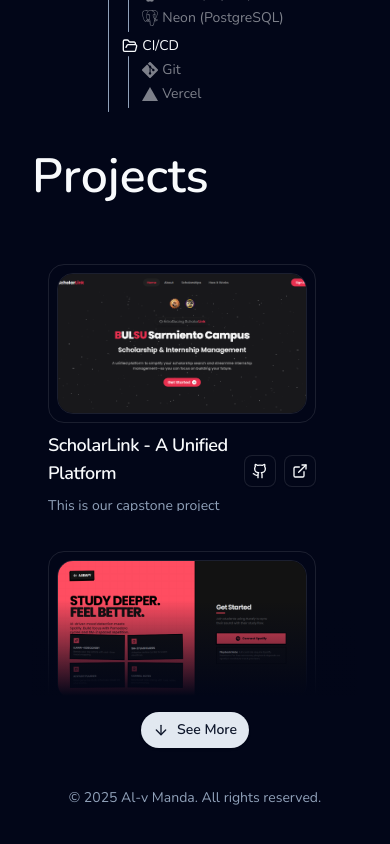
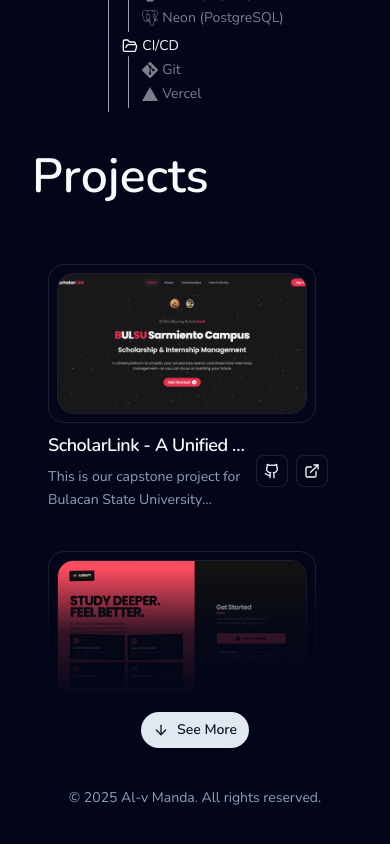
Before and after one commit to Kaizouku14/portfoliov2, a Next.js app: page / in a window 390 px wide. Shown: the part 2128-2972 px from the top of the page. Built offline with nearby package versions, Linux system fonts and the light colour scheme.

Commit message:
refactor: restructure project card and dialog layout for responsiveness

```diff
--- a/components/project/project-card.tsx
+++ b/components/project/project-card.tsx
@@ -18,7 +18,7 @@ export const ProjectCard = ({ data }: { data: ProjectCardProps }) => {
       <ProjectInfoDialog data={data} />
       <div className="flex justify-between items-center gap-2">
         <div className="flex flex-col gap-2 md:h-30 h-20">
-          <h3 className="text-lg font-semibold tracking-tight text-foreground group-hover:text-primary transition-colors">
+          <h3 className="text-lg font-semibold tracking-tight text-foreground group-hover:text-primary transition-colors truncate w-50">
             {data.name}
           </h3>
           <p
--- a/components/project/project-dialog.tsx
+++ b/components/project/project-dialog.tsx
@@ -43,9 +43,9 @@ const ProjectInfoDialog = ({ data }: { data: ProjectCardProps }) => {
         </div>
       </DialogTrigger>
       <DialogContent className="sm:max-w-6xl  p-0" showCloseButton={true}>
-        <ScrollArea className="h-140 rounded-sm md:max-h-[90vh] p-0 ">
+        <ScrollArea className="h-120 md:h-140 rounded-sm md:max-h-[90vh] p-0 ">
           <div className="grid md:grid-cols-2 gap-0 h-full">
-            <div className="bg-muted/30 h-140 p-6 flex items-center justify-center">
+            <div className="bg-muted/30 h-fit md:h-140 p-6 flex items-center justify-center">
               <div className="w-full max-w-xl relative">
                 <Carousel className="w-full group">
                   <CarouselContent>
@@ -101,7 +101,7 @@ const ProjectInfoDialog = ({ data }: { data: ProjectCardProps }) => {
                   animate={{ opacity: 1, y: 0 }}
                   transition={{ duration: 0.4, delay: 0.1 }}
                 >
-                  <DialogTitle className="text-3xl font-bold">
+                  <DialogTitle className="text-2xl md:text-3xl font-bold">
                     {data.name}
                   </DialogTitle>
                 </motion.div>
--- a/components/sections/home.tsx
+++ b/components/sections/home.tsx
@@ -106,7 +106,7 @@ const HeroSection = () => {
         </motion.div>
 
         <motion.p
-          className="mt-4 text-sm md:text-xl max-w-xl sm:max-w-2xl opacity-80 text-muted-foreground"
+          className="mt-4 w-80 md:w-full text-sm md:text-xl max-w-xl sm:max-w-2xl opacity-80 text-muted-foreground"
           variants={descriptionVariants}
         >
           {heroContent.description}
--- a/components/sections/projects.tsx
+++ b/components/sections/projects.tsx
@@ -10,8 +10,16 @@ import { MENU } from "@/constants";
 import { PROJECTS } from "@/data";
 import { cn } from "@/lib/utils";
 
-const GradientOverlay = () => (
-  <div className="absolute bottom-0 left-0 right-0 h-24 bg-linear-to-t from-background to-transparent pointer-events-none" />
+const GradientOverlay = ({ className }: { className?: string }) => (
+  <motion.div
+    initial={{ opacity: 0 }}
+    animate={{ opacity: 1 }}
+    exit={{ opacity: 0 }}
+    className={cn(
+      "absolute bottom-0 left-0 right-0 h-32 bg-linear-to-t from-background via-background/80 to-transparent z-20 pointer-events-none",
+      className
+    )}
+  />
 );
 
 const SeeMoreContent = () => (
@@ -52,6 +60,8 @@ const Projects = () => {
     };
 
     checkOverflow();
+    // Safety check after initial animations might have settled
+    const timer = setTimeout(checkOverflow, 1000);
 
     resizeObserverRef.current = new ResizeObserver(() => {
       requestAnimationFrame(checkOverflow);
@@ -62,6 +72,7 @@ const Projects = () => {
     }
 
     return () => {
+      clearTimeout(timer);
       if (resizeObserverRef.current) {
         resizeObserverRef.current.disconnect();
       }
@@ -122,7 +133,9 @@ const Projects = () => {
           </AnimatePresence>
         </motion.div>
 
-        {!seeMore && <GradientOverlay />}
+        <AnimatePresence>
+          {!seeMore && isOverflowing && <GradientOverlay />}
+        </AnimatePresence>
       </div>
 
       {isOverflowing && (
--- a/data/projects.ts
+++ b/data/projects.ts
@@ -242,7 +242,82 @@ export const PROJECTS: ProjectCardProps[] = [
       },
     ],
   },
-
+  {
+    id: "6",
+    name: "Zynkly — Modern URL Shortener",
+    description:
+      "A fast, privacy-focused URL shortener built with SvelteKit, Turso, and Drizzle ORM. Developed as the final project for IT403 – Web Development. Features include custom slugs, QR codes, password protection, link analytics, and folder-based link organization.",
+    link: "https://zynkly.vercel.app",
+    image: "/zynkly/zynkly.png",
+    media: [
+      { type: "image", url: "/zynkly/zynkly.png", alt: "Zynkly Dashboard" },
+      {
+        type: "image",
+        url: "/zynkly/zynkly-1.png",
+        alt: "Zynkly Preview 1",
+      },
+      {
+        type: "image",
+        url: "/zynkly/zynkly-2.png",
+        alt: "Zynkly Preview 2",
+      },
+      {
+        type: "image",
+        url: "/zynkly/zynkly-3.png",
+        alt: "Zynkly Preview 3",
+      },
+      {
+        type: "image",
+        url: "/zynkly/zynkly-4.png",
+        alt: "Zynkly Preview 4",
+      },
+      {
+        type: "image",
+        url: "/zynkly/zynkly-5.png",
+        alt: "Zynkly Preview 5",
+      },
+    ],
+    technologies: [
+      TECH.SVELTE,
+      TECH.TYPESCRIPT,
+      TECH.NODEJS,
+      TECH.TURSO,
+      TECH.TAILWIND,
+    ],
+    github: "https://github.com/Kaizouku14/IT403-Final-Project",
+    collaborators: [],
+  },
+  {
+    id: "5",
+    name: "Kanban Board",
+    description:
+      "A Trello-style task management app with drag-and-drop functionality to help users organize their work visually.",
+    link: "https://kanban-board-blue-tau.vercel.app",
+    image: "/kanban/kanban.png",
+    media: [
+      {
+        type: "image",
+        url: "/kanban/kanban-1.png",
+        alt: "Kanban Board Preview 1",
+      },
+      {
+        type: "image",
+        url: "/kanban/kanban-2.png",
+        alt: "Kanban Board Preview 2",
+      },
+    ],
+    technologies: [
+      TECH.REACT,
+      TECH.NEXTJS,
+      TECH.TYPESCRIPT,
+      TECH.NODEJS,
+      TECH.NEON,
+      TECH.LUCIA,
+      TECH.TAILWIND,
+    ],
+    github: "https://github.com/Kaizouku14/kanban-board",
+    collaborators: [],
+  },
   {
     id: "9",
     name: "MJA Finance Management",
@@ -368,80 +443,4 @@ export const PROJECTS: ProjectCardProps[] = [
       },
     ],
   },
-  {
-    id: "6",
-    name: "Zynkly — Modern URL Shortener",
-    description:
-      "A fast, privacy-focused URL shortener built with SvelteKit, Turso, and Drizzle ORM. Developed as the final project for IT403 – Web Development. Features include custom slugs, QR codes, password protection, link analytics, and folder-based link organization.",
-    link: "https://zynkly.vercel.app",
-    image: "/zynkly/zynkly.png",
-    media: [
-      { type: "image", url: "/zynkly/zynkly.png", alt: "Zynkly Dashboard" },
-      {
-        type: "image",
-        url: "/zynkly/zynkly-1.png",
-        alt: "Zynkly Preview 1",
-      },
-      {
-        type: "image",
-        url: "/zynkly/zynkly-2.png",
-        alt: "Zynkly Preview 2",
-      },
-      {
-        type: "image",
-        url: "/zynkly/zynkly-3.png",
-        alt: "Zynkly Preview 3",
-      },
-      {
-        type: "image",
-        url: "/zynkly/zynkly-4.png",
-        alt: "Zynkly Preview 4",
-      },
-      {
-        type: "image",
-        url: "/zynkly/zynkly-5.png",
-        alt: "Zynkly Preview 5",
-      },
-    ],
-    technologies: [
-      TECH.SVELTE,
-      TECH.TYPESCRIPT,
-      TECH.NODEJS,
-      TECH.TURSO,
-      TECH.TAILWIND,
-    ],
-    github: "https://github.com/Kaizouku14/IT403-Final-Project",
-    collaborators: [],
-  },
-  {
-    id: "5",
-    name: "Kanban Board",
-    description:
-      "A Trello-style task management app with drag-and-drop functionality to help users organize their work visually.",
-    link: "https://kanban-board-blue-tau.vercel.app",
-    image: "/kanban/kanban.png",
-    media: [
-      {
-        type: "image",
-        url: "/kanban/kanban-1.png",
-        alt: "Kanban Board Preview 1",
-      },
-      {
-        type: "image",
-        url: "/kanban/kanban-2.png",
-        alt: "Kanban Board Preview 2",
-      },
-    ],
-    technologies: [
-      TECH.REACT,
-      TECH.NEXTJS,
-      TECH.TYPESCRIPT,
-      TECH.NODEJS,
-      TECH.NEON,
-      TECH.LUCIA,
-      TECH.TAILWIND,
-    ],
-    github: "https://github.com/Kaizouku14/kanban-board",
-    collaborators: [],
-  },
 ];
```
